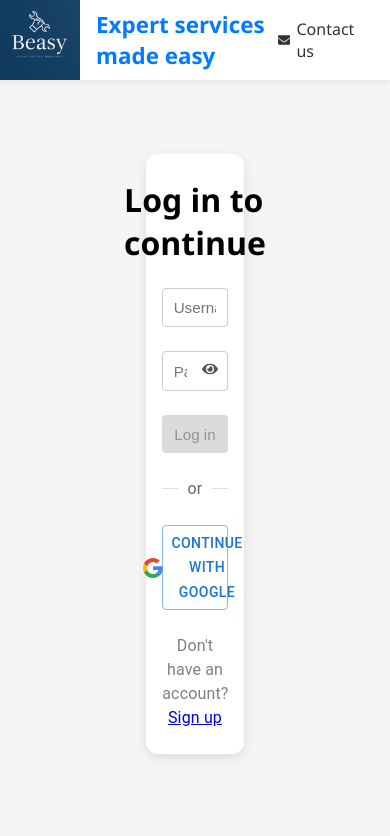
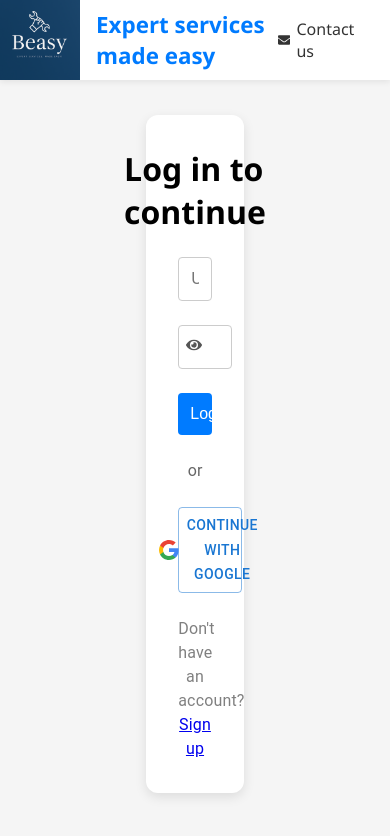
Before and after one commit to Azgoh/React-Practice, a React (Vite) app: page /login in a window 390 px wide. Shown: the top 836 px of the page. Built offline with nearby package versions, Linux system fonts and the light colour scheme.

Commit message:
Use react hook form and zod for login

```diff
--- a/src/component/LoginForm.css
+++ b/src/component/LoginForm.css
@@ -78,7 +78,7 @@
   background-color: #0056b3;
 }
 
-.login-error {
+.login-api-error {
   font-size: 0.8rem;
   color: red;
   align-self: center;
@@ -92,14 +92,3 @@
   border: 1px solid blue;
   outline: none;
 }
-
-@media (max-width: 480px) {
-  .login-form {
-    padding: 1.5rem 1rem;
-  }
-
-  .login-input, .login-btn {
-    font-size: 0.95rem;
-    padding: 0.65rem;
-  }
-}
--- a/src/component/LoginForm.tsx
+++ b/src/component/LoginForm.tsx
@@ -1,132 +1,100 @@
 /* eslint-disable @typescript-eslint/no-explicit-any */
-import React, { useState } from 'react'
-import type { LoginRequestDto } from '../interface/LoginRequestDto';
-import axios from 'axios';
-import { API_BASE_URL, OAUTH2_BASE_URL } from '../config/Config';
-import * as FaIcons from 'react-icons/fa';
-import './LoginForm.css'
-import { Button, Divider, Typography } from '@mui/material';
-import { GoogleIcon } from '../icons/CustomIcons';
-import { Link, useNavigate } from 'react-router-dom';
-import Header from './Header';
+import React, { useState } from "react";
+import type { LoginRequestDto } from "../interface/LoginRequestDto";
+import axios from "axios";
+import { API_BASE_URL, OAUTH2_BASE_URL } from "../config/Config";
+import * as FaIcons from "react-icons/fa";
+import "./LoginForm.css";
+import { Button, Divider, Typography } from "@mui/material";
+import { GoogleIcon } from "../icons/CustomIcons";
+import { Link, useNavigate } from "react-router-dom";
+import Header from "./Header";
+import { useForm } from "react-hook-form";
+import { loginSchema, type TLoginSchema } from "../lib/types";
+import { zodResolver } from "@hookform/resolvers/zod";
 
-
-function LoginForm(){
-
-    const [formData, setFormData] = useState<LoginRequestDto>({
-            identifier: '',
-            password: ''
+export default function LoginForm() {
+  const {
+    register,
+    handleSubmit,
+    formState: { isSubmitting },
+  } = useForm<TLoginSchema>({
+    resolver: zodResolver(loginSchema),
   });
-
-    // const [identifierError, setIdentifierError] = useState<string | null>(null);
-
-    const [passwordError, setPasswordError] = useState<string | null>(null);
 
   const [showPassword, setShowPassword] = useState<boolean>(false);
 
-    const [isPasswordValid, setIsPasswordValid] = useState<boolean>(false);
-
-    const [error, setError] = useState<string | null>(null);
-
-    const passwordRegex = /^[a-zA-Z0-9]{8,30}$/;
-
-    const passwordErrorMessage: string = "Password must be between 8-30 characters, only numbers and letters";
+  const [apiError, setApiError] = useState<string | null>(null);
 
   const navigate = useNavigate();
 
   const togglePasswordVisibility = () => {
-        setShowPassword(prev => !prev);
+    setShowPassword((prev) => !prev);
   };
 
-    const handleSubmit = async (e: React.FormEvent): Promise<void> => {
-        e.preventDefault();
-        setError(null);
+  const onSubmit = async (data: TLoginSchema): Promise<void> => {
+    setApiError(null);
+    try {
+      const response = await axios.post(`${API_BASE_URL}/login`, data, {
+        headers: { "Content-Type": "application/json" },
+      });
+      const jwt = response.data;
+      sessionStorage.setItem("jwt", jwt);
+      navigate("/home");
+    } catch (error: any) {
+      setApiError(error.response.data.message);
+    }
+  };
 
-        try{
-            const response = await axios.post<string>(`${API_BASE_URL}/login`, formData,
-                {headers: { 'Content-Type': 'application/json' }}
-            );
-            const jwt_token: string = response.data;
-            sessionStorage.setItem("jwt", jwt_token); // cookie approach (?)
-            navigate("/home");
-        } catch(err: any){
-            console.error(err.response);
-            if(err.response?.data?.message){
-                setError(err.response.data.message);
-            } else {
-                setError("Log in failed. Please try again");
-            }
-        }
-    }
-
-    const handleChange = (e: React.ChangeEvent<HTMLInputElement>): void => {
-        const {name, value} = e.target;
-        setFormData(prev => ({
-            ...prev,
-            [name]: value
-        }))
-
-        setError(null);
-
-        if(name === "password"){
-            if(value.length > 0 && !passwordRegex.test(value)){
-                setPasswordError(passwordErrorMessage);
-                setIsPasswordValid(false);
-            } else if(value.length == 0){
-                setIsPasswordValid(false);
-                setPasswordError(null);
-            } else {
-                setIsPasswordValid(true);
-                setPasswordError(null);
-            }
-        }
-    }
-
-    const isFormValid = (): boolean => {
-        return isPasswordValid;
-    }
-
-
-    return(
-        <div className='login-wrapper'>
+  return (
+    <div className="login-wrapper">
       <Header shownav={false}></Header>
-            <form onSubmit={handleSubmit} className='login-form'>
-                <h1 className='login-h1'>Log in to continue</h1>
-                <input name='identifier' placeholder='Username or email' value={formData.identifier} onChange={handleChange} required className='login-input'/>
-                <div className='password-container'>
-                     <input name='password' type={showPassword ? 'text' : 'password'}
-                     placeholder='Password' value={formData.password} onChange={handleChange} autoComplete='new-password' required className='login-input'/>
-                     <span
-                     onClick={togglePasswordVisibility}>
-                     {showPassword ? <FaIcons.FaEyeSlash/> : <FaIcons.FaEye/>}
+      <form onSubmit={handleSubmit(onSubmit)} className="login-form">
+        <h1 className="login-h1">Log in to continue</h1>
+        <input
+          {...register("identifier")}
+          placeholder="Username or email"
+          className="login-input"
+        />
+        <div className="password-container">
+          <input
+            {...register("password")}
+            type={showPassword ? "text" : "password"}
+            placeholder="Password"
+            autoComplete="new-password"
+            className="login-input"
+          />
+          <span onClick={togglePasswordVisibility}>
+            {showPassword ? <FaIcons.FaEyeSlash /> : <FaIcons.FaEye />}
           </span>
         </div>
-                {passwordError && <p>{passwordError}</p>}
-                <button className='login-btn' type='submit' disabled={!isFormValid()}>Log in</button>
+        <button className="login-btn" type="submit" disabled={isSubmitting}>
+          {isSubmitting ? "Submitting..." : "Login"}
+        </button>
         <Divider>
-                    <Typography sx={{ color: 'text.secondary' }}>or</Typography>
+          <Typography sx={{ color: "text.secondary" }}>or</Typography>
         </Divider>
         <Button
           fullWidth
           variant="outlined"
-                onClick={() => { window.location.href = `${OAUTH2_BASE_URL}`;}}
+          onClick={() => {
+            window.location.href = `${OAUTH2_BASE_URL}`;
+          }}
           startIcon={<GoogleIcon />}
         >
           Continue with Google
         </Button>
-                <Typography sx={{ textAlign: 'center' }} className='register_typography'>
-                Don't have an account?{' '}
-                <Link
-                to="/register"
-                className='register_link'
+        <Typography
+          sx={{ textAlign: "center" }}
+          className="register_typography"
         >
+          Don't have an account?{" "}
+          <Link to="/register" className="register_link">
             Sign up
           </Link>
         </Typography>
-            {error && <p className='login-error'>{error}</p>}
+        {apiError && <p className="login-api-error">{apiError}</p>}
       </form>
     </div>
-    )
-};
-
-export default LoginForm;
+  );
+}
--- a/src/lib/types.ts
+++ b/src/lib/types.ts
@@ -14,3 +14,10 @@ export const signUpSchema = z.object({
 });
 
 export type TSignUpSchema = z.infer<typeof signUpSchema>;
+
+export const loginSchema = z.object({
+  identifier: z.string(),
+  password: z.string(),
+});
+
+export type TLoginSchema = z.infer<typeof loginSchema>;
```
Lines whose indentation alone changed are shown as unchanged.
